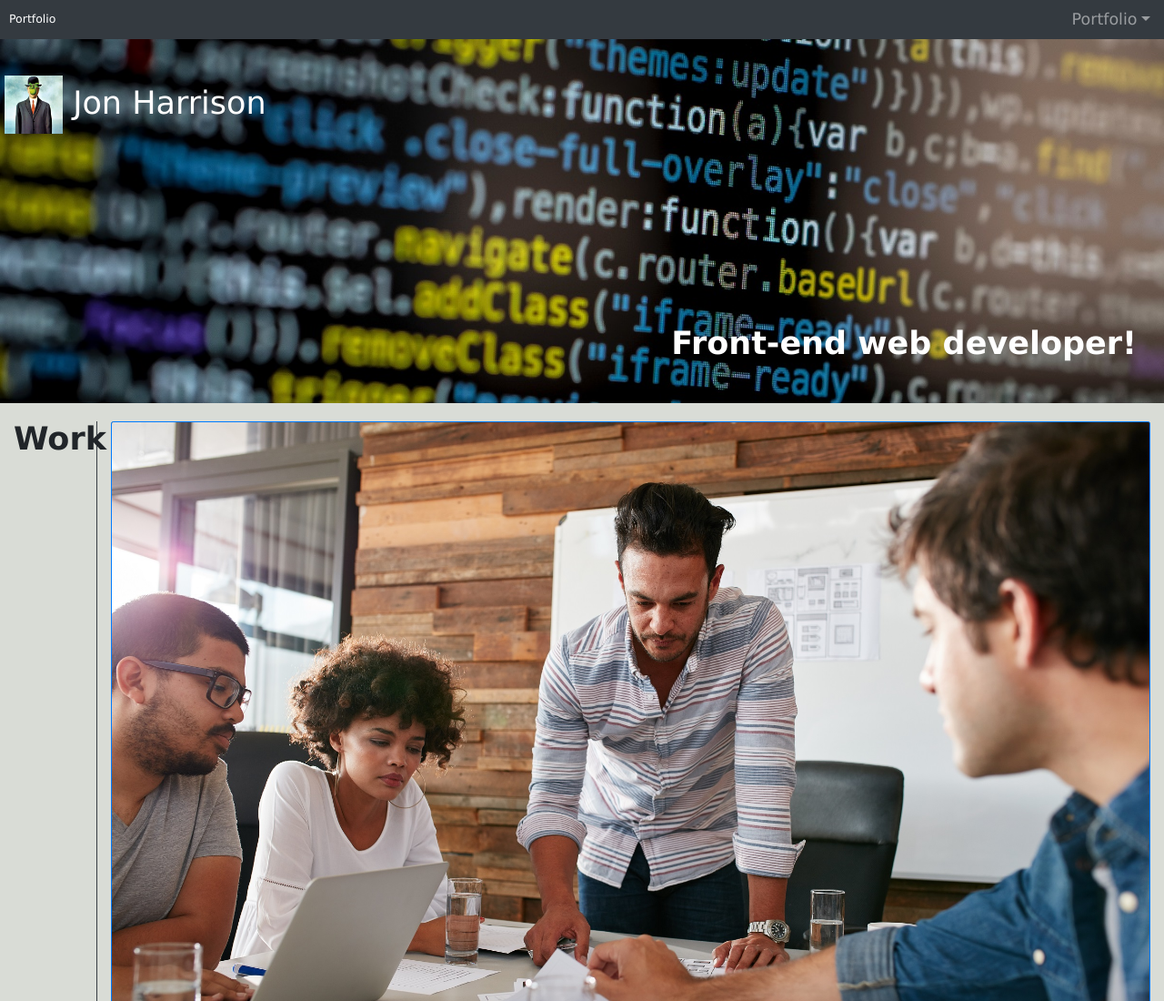
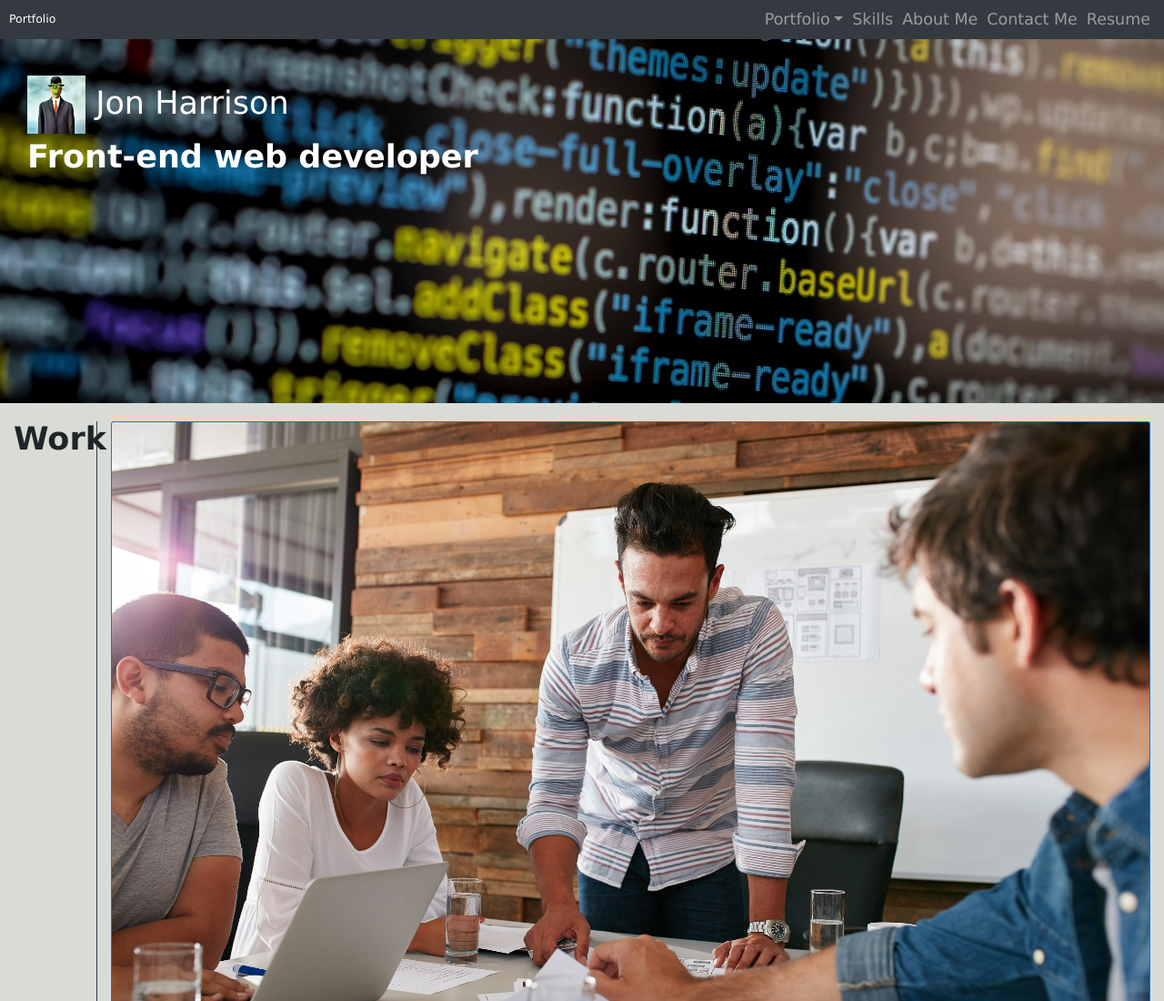
Before and after one commit to JonHarrison/bootstrap-portfolio, a plain HTML site: page index.html in a window 1280 px wide. Shown: the top 1100 px of the page at 91% size. Drawn offline with nearby package versions, Linux system fonts and the light colour scheme.

Commit message:
update jumbotron with profile and name

```diff
--- a/index.html
+++ b/index.html
@@ -67,25 +67,41 @@
               <a class="dropdown-item" href="#project4">Pastel Puzzles</a>
               <a class="dropdown-item" href="#project5">Run Buddy</a>
             </div>
+          </li>
+          <li class="nav-item">
+            <a class="nav-link" href="#skills">Skills</a>
+          </li>
+          <li class="nav-item">
+            <a class="nav-link" href="#about">About Me</a>
+          </li>
+          <li class="nav-item">
+            <a class="nav-link" href="#contact">Contact Me</a>
+          </li>
+          <li class="nav-item">
+            <a class="nav-link" href="./assets/files/CV.pdf" target="_blank">Resume</a>
+          </li>
+        </ul>
+      </div>
 
-          </div>
+      <!-- </div> -->
 
     </nav>
     <!-- End navigation bar -->
 
     <!-- Jumbotron -->
-        <div class="jumbotron jumbotron-fluid"
+    <div class="jumbotron jumbotron-fluid hidden-print"
       style="background-image: url('./assets/images/pexels-markus-spiske-1089440.jpg'); background-size: cover; height:400px;">
-          <div class="d-flex justify-content-between align-items-stretch h-100">
+      <div class="d-flex justify-content-between">
+        <!-- h-100 align-items-stretch -->
         <!-- flex-column container-fluid -->
-            <h1 class="display-4 text-white ml-2">
+        <div class="mt-auto ml-5 text-white">
+          <h1 class="display-4">
             <img src="./assets/images/1043077.png" width="64px" height="64px" class="d-inline-block align-center"
-                alt="Profile picture">
+              alt="Profile picture" loading="lazy">
             Jon Harrison
             </img>
           </h1>
-            <h2 class="mt-auto mr-5 display-6 text-white">Front-end web developer!</h1>
-          </div>
+          <h2 class="display-6">Front-end web developer</h2>
         </div>
         <!-- End jumbotron -->
 
```
Lines whose indentation alone changed are shown as unchanged.
